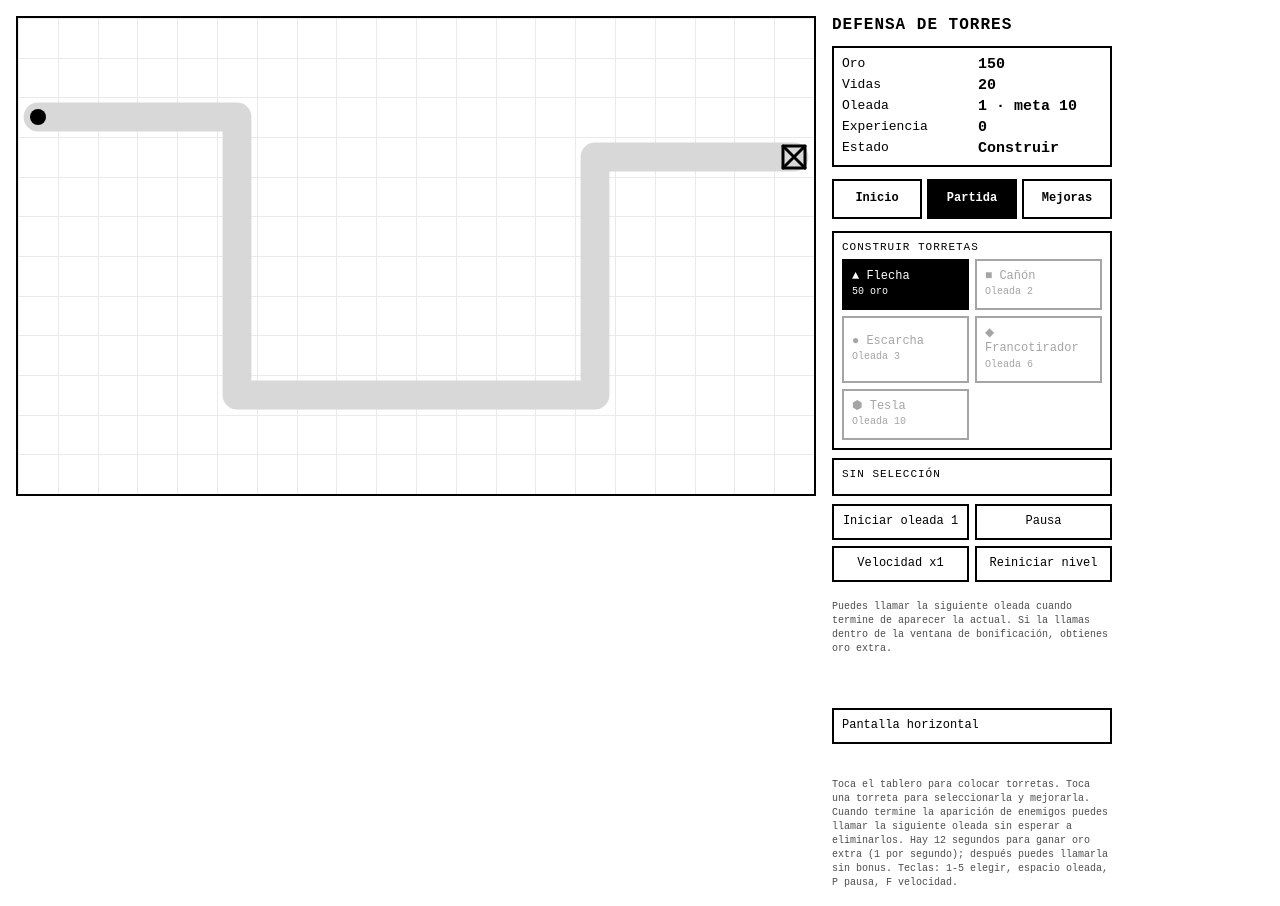
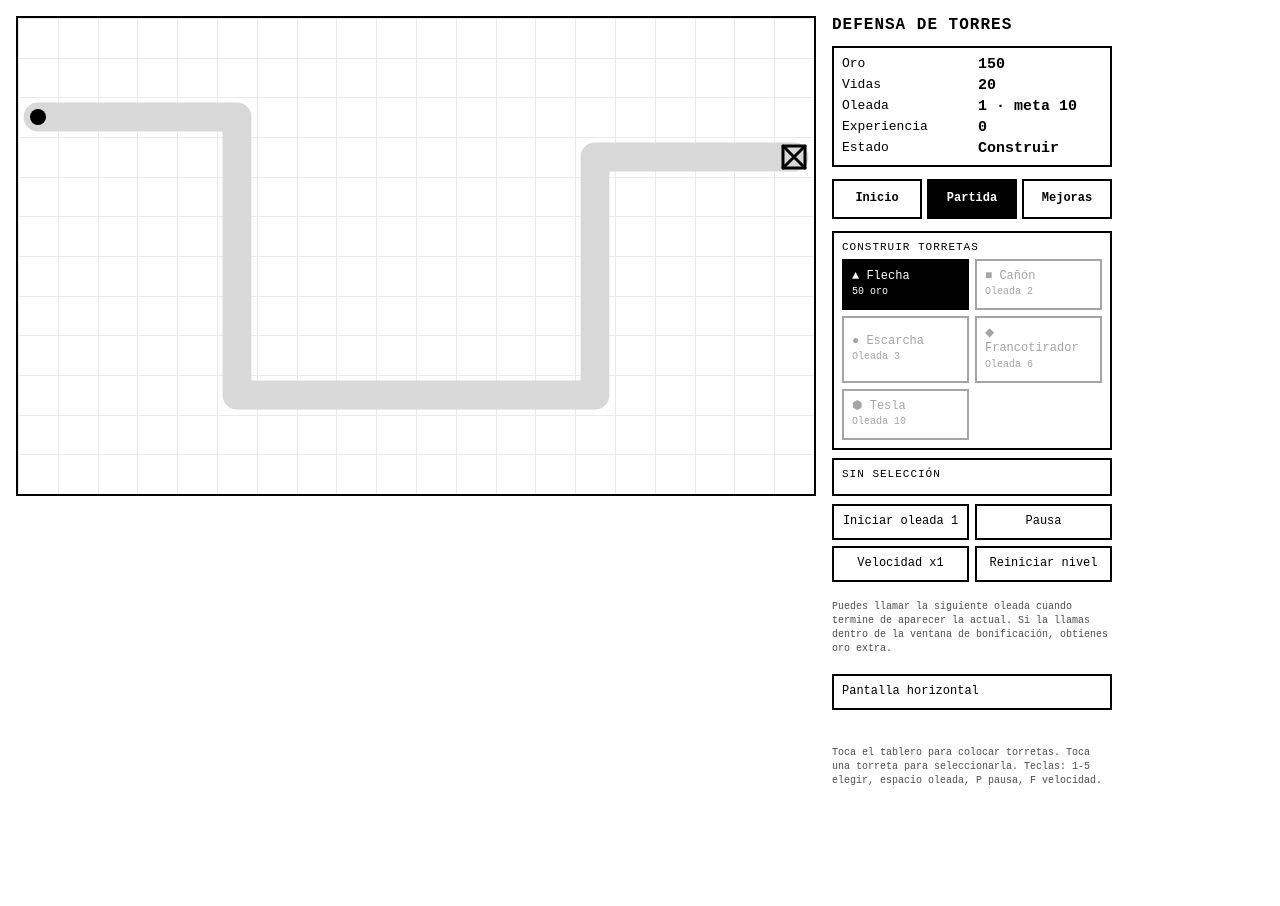
Before and after one commit to xdagobax/tower-defense, a website built with Vite: page index.html in a window 1280 px wide. Both pictures are taken after a click on the tab "Partida". After the commit the page ends 844 px from the top, so only its background shows below. Built offline with nearby package versions, Linux system fonts and the light colour scheme.

Commit message:
Polish home-to-game navigation and keep game settings in play tab

```diff
--- a/index.html
+++ b/index.html
@@ -133,6 +133,9 @@
             <button id="btn-restart">Reiniciar nivel</button>
           </div>
           <p class="hint">Puedes llamar la siguiente oleada cuando termine de aparecer la actual. Si la llamas dentro de la ventana de bonificación, obtienes oro extra.</p>
+          <button id="btn-orientation" type="button">Pantalla horizontal</button>
+          <div id="orientation-status" class="hint" aria-live="polite"></div>
+          <p class="hint">Toca el tablero para colocar torretas. Toca una torreta para seleccionarla. Teclas: 1-5 elegir, espacio oleada, P pausa, F velocidad.</p>
         </section>
         <section class="tab-panel" id="panel-upgrades" role="tabpanel" aria-labelledby="tab-upgrades" hidden>
           <div class="panel">
@@ -142,14 +145,8 @@
           </div>
         </section>
         <div id="message" role="status" aria-live="polite"></div>
-        <button id="btn-orientation" type="button">Pantalla horizontal</button>
-        <div id="orientation-status" class="hint" aria-live="polite"></div>
-        <div class="hint">
-          Toca el tablero para colocar torretas. Toca una torreta para seleccionarla y mejorarla.
-          Cuando termine la aparición de enemigos puedes llamar la siguiente oleada sin esperar a eliminarlos.
-          Hay 12 segundos para ganar oro extra (1 por segundo); después puedes llamarla sin bonus.
-          Teclas: 1-5 elegir, espacio oleada, P pausa, F velocidad.
-        </div>
+
+
       </aside>
     </div>
     <script>
--- a/src/render/hud.ts
+++ b/src/render/hud.ts
@@ -72,7 +72,10 @@ export class Hud {
     this.speedBtn.addEventListener("click", () => this.handlers.onToggleSpeed());
     this.restartBtn.addEventListener("click", () => this.handlers.onRestart());
     this.newGameBtn.addEventListener("click", () => this.handlers.onNewGame());
-    this.levelSelect.addEventListener("change", () => this.handlers.onSelectLevel(Number(this.levelSelect.value)));
+    this.levelSelect.addEventListener("change", () => {
+      this.handlers.onSelectLevel(Number(this.levelSelect.value));
+      this.activateTab("game");
+    });
     this.buildPermanentButtons();
     document.querySelectorAll<HTMLButtonElement>("[data-tab]").forEach((button) => {
       button.addEventListener("click", () => this.activateTab(button.dataset.tab ?? "home"));
```
